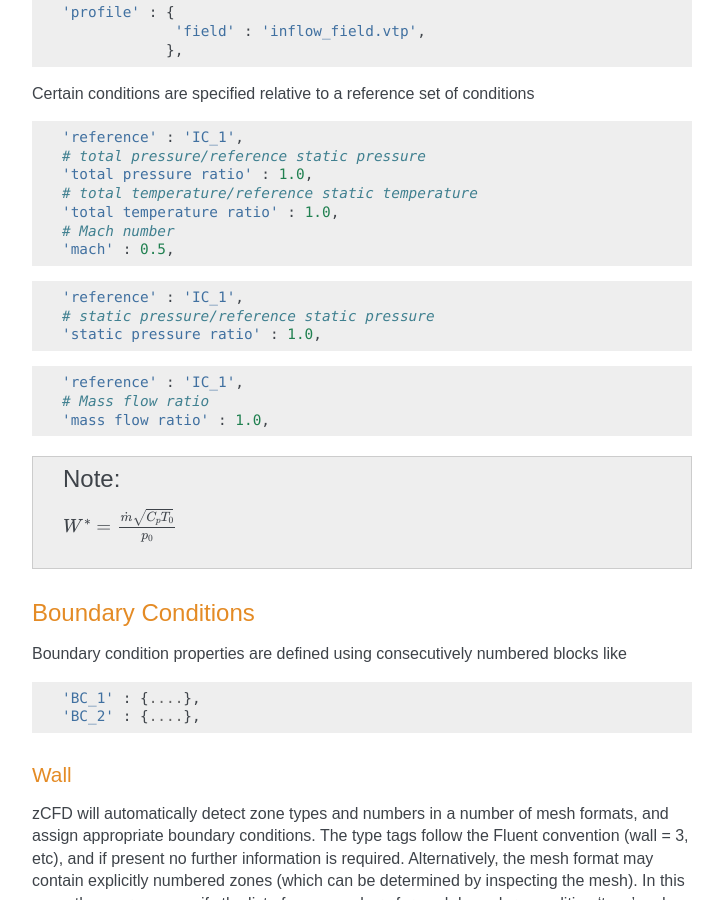
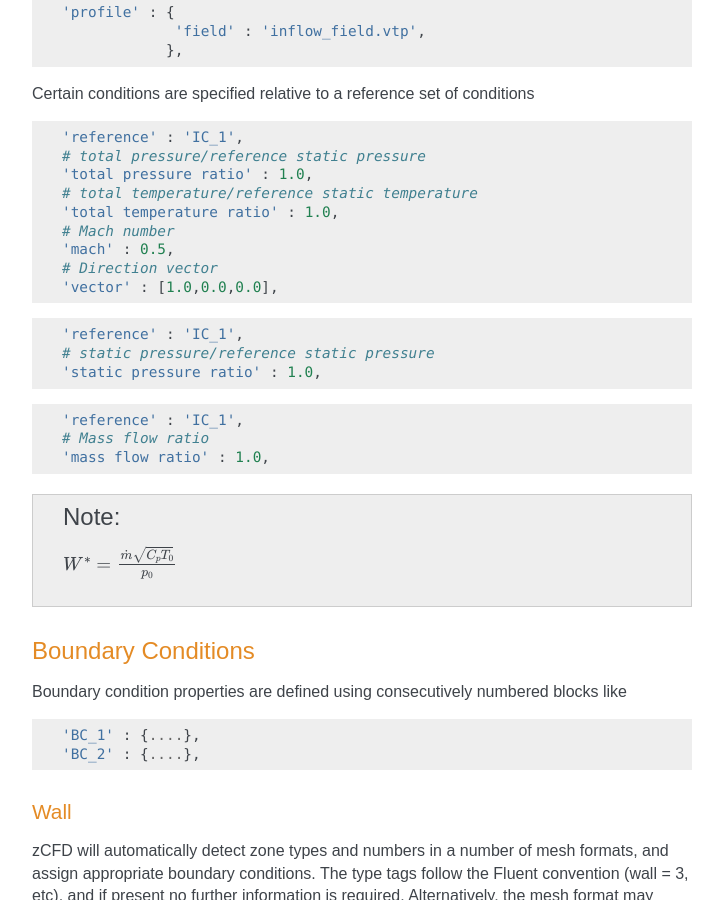
Before and after one commit to zCFD/zCFDguide, a Sphinx documentation site: the page built from docs/source/control-dict.rst, in a window 1280 px wide and 900 px high, scrolled down 7079 px. Shown: the whole window, without its empty margins (388-1111 px from the left). Built offline with Sphinx 7.4.7, drawn with Linux system fonts in a browser that asks for light colours; formulas are drawn with MathJax 3.

Commit message:
Added direction vector to reference conditions

```diff
--- a/docs/source/control-dict.rst
+++ b/docs/source/control-dict.rst
@@ -380,6 +380,8 @@ Certain conditions are specified relative to a reference set of conditions
     'total temperature ratio' : 1.0,
     # Mach number
     'mach' : 0.5,
+    # Direction vector
+    'vector' : [1.0,0.0,0.0],
 
 .. code-block:: python
 
```
